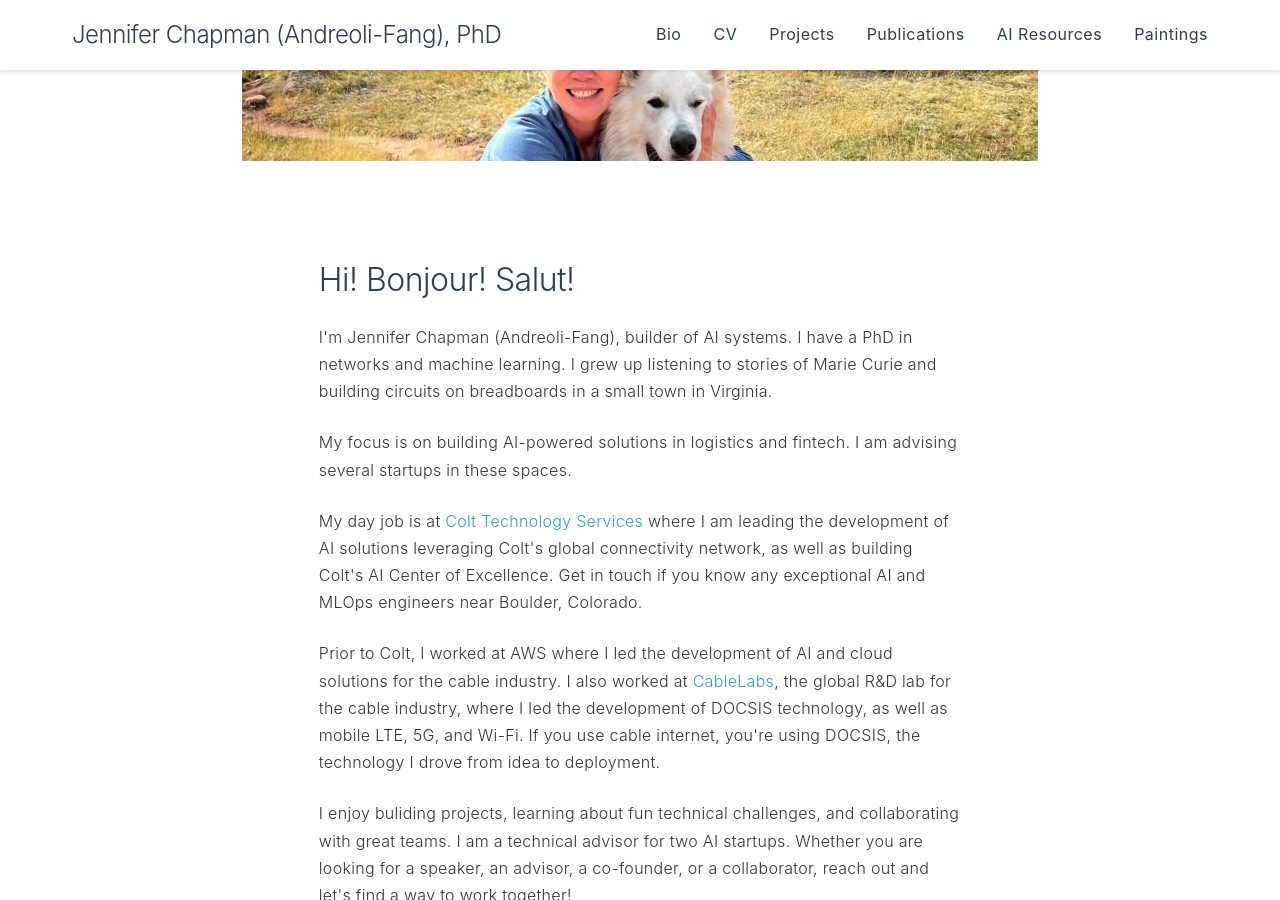
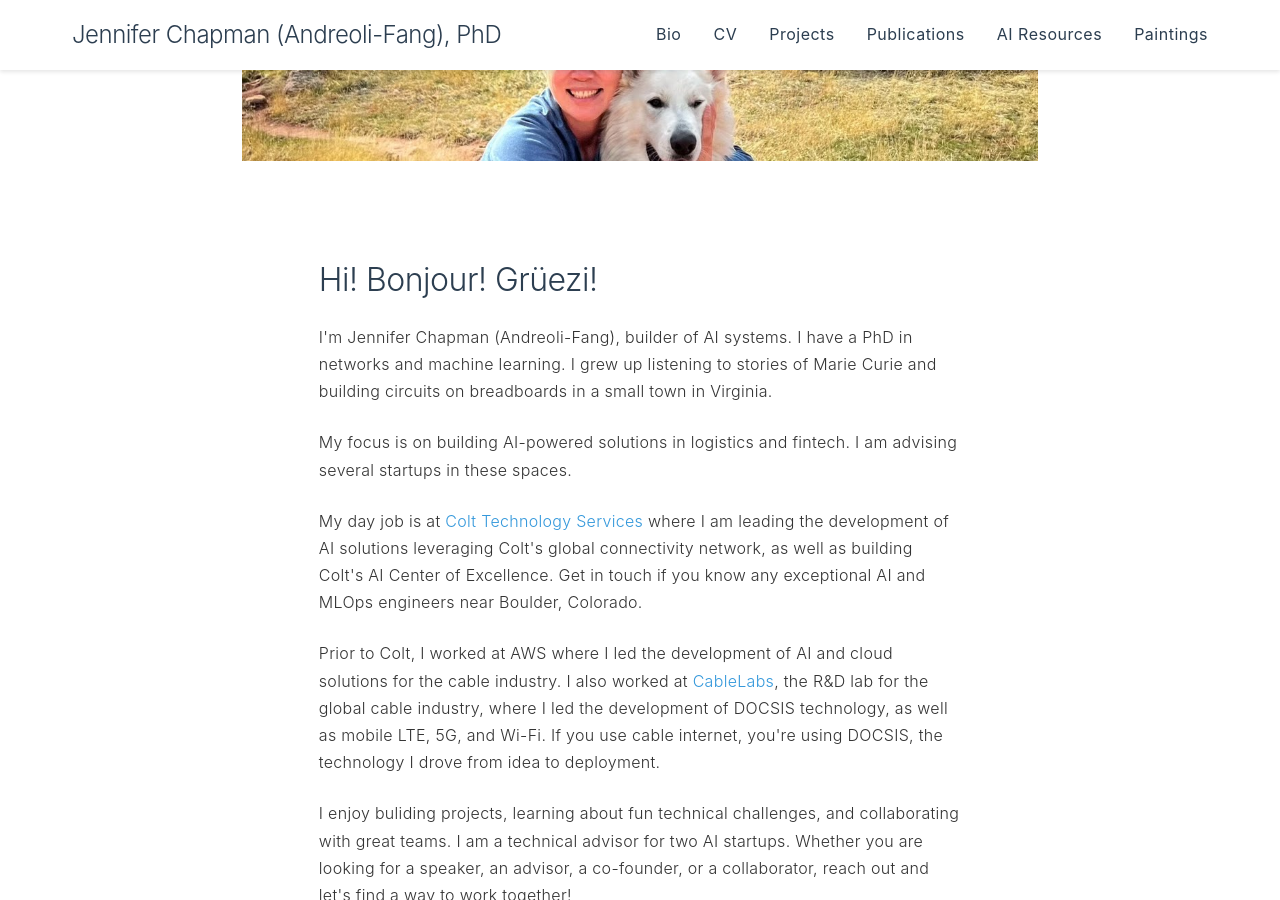
Before and after one commit to nextjen-ai/nextjen-ai.github.io, a Jekyll site: the page built from index.html, in a window 1280 px wide and 900 px high, scrolled down 286 px. Built offline with Jekyll 4.4.1, drawn with Linux system fonts in a browser that asks for light colours; some of the changed text lies outside the part shown.

Commit message:
Content tweaks

```diff
--- a/_includes/home-content.html
+++ b/_includes/home-content.html
@@ -5,11 +5,11 @@
 </section>
 
 <section class="intro">
-    <h2>Hi! Bonjour! Salut!</h2>
+    <h2>Hi! Bonjour! Grüezi!</h2>
     <p>I'm Jennifer Chapman (Andreoli-Fang), builder of AI systems. I have a PhD in networks and machine learning. I grew up listening to stories of Marie Curie and building circuits on breadboards in a small town in Virginia.</p>
     <p>My focus is on building AI-powered solutions in logistics and fintech. I am advising several startups in these spaces.</p>
     <p>My day job is at <a href="https://www.colt.com/" target="_blank">Colt Technology Services</a> where I am leading the development of AI solutions leveraging Colt's global connectivity network, as well as building Colt's AI Center of Excellence. Get in touch if you know any exceptional AI and MLOps engineers near Boulder, Colorado.</p>
-    <p>Prior to Colt, I worked at AWS where I led the development of AI and cloud solutions for the cable industry. I also worked at <a href="https://www.cablelabs.com/" target="_blank">CableLabs</a>, the global R&D lab for the cable industry, where I led the development of DOCSIS technology, as well as mobile LTE, 5G, and Wi-Fi. If you use cable internet, you're using DOCSIS, the technology I drove from idea to deployment.</p>
+    <p>Prior to Colt, I worked at AWS where I led the development of AI and cloud solutions for the cable industry. I also worked at <a href="https://www.cablelabs.com/" target="_blank">CableLabs</a>, the R&D lab for the global cable industry, where I led the development of DOCSIS technology, as well as mobile LTE, 5G, and Wi-Fi. If you use cable internet, you're using DOCSIS, the technology I drove from idea to deployment.</p>
     <p>I enjoy buliding projects, learning about fun technical challenges, and collaborating with great teams. I am a technical advisor for two AI startups. Whether you are looking for a speaker, an advisor, a co-founder, or a collaborator, reach out and let's find a way to work together!</p>
-    <p>Off work, I enjoying painting landscapes with oil in the studio and in plein air. I also enjoy running trails and paddleboard with my White Swiss Shepherd puppy Snowy. She is a little celebrity on <a href="https://www.instagram.com/snowyinboulder" target="_blank">Instagram</a>. My dream is to hike the Colorado Trail with Snowy in 2027.</p>
+    <p>Off work, I enjoying painting landscapes with oil in the studio and in plein air. I also enjoy running trails and paddleboard with my White Swiss Shepherd puppy Snowy. She is a little celebrity on <a href="https://www.instagram.com/snowyinboulder" target="_blank">Instagram</a>. My goal is to hike the Colorado Trail with Snowy in 2027.</p>
 </section>
```
